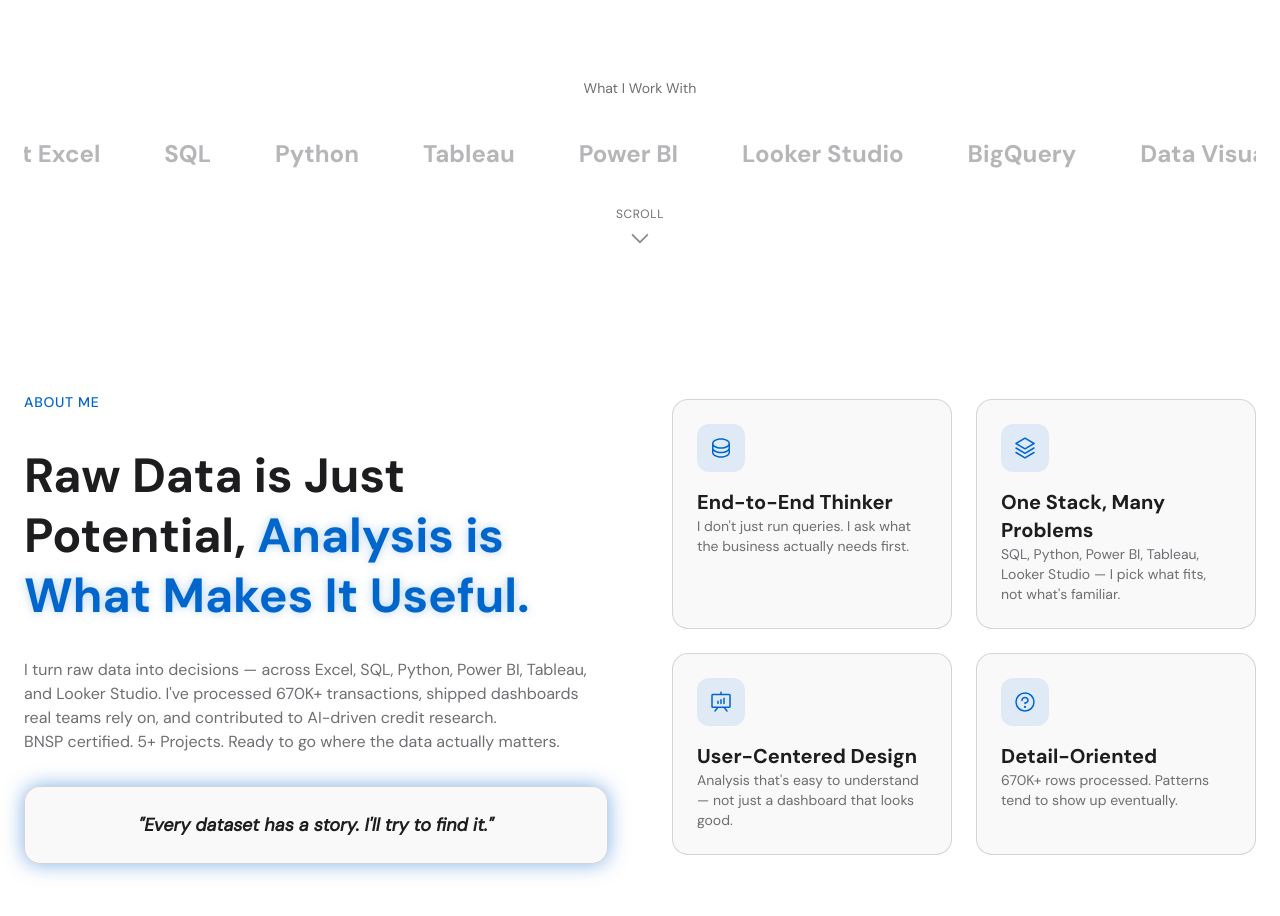
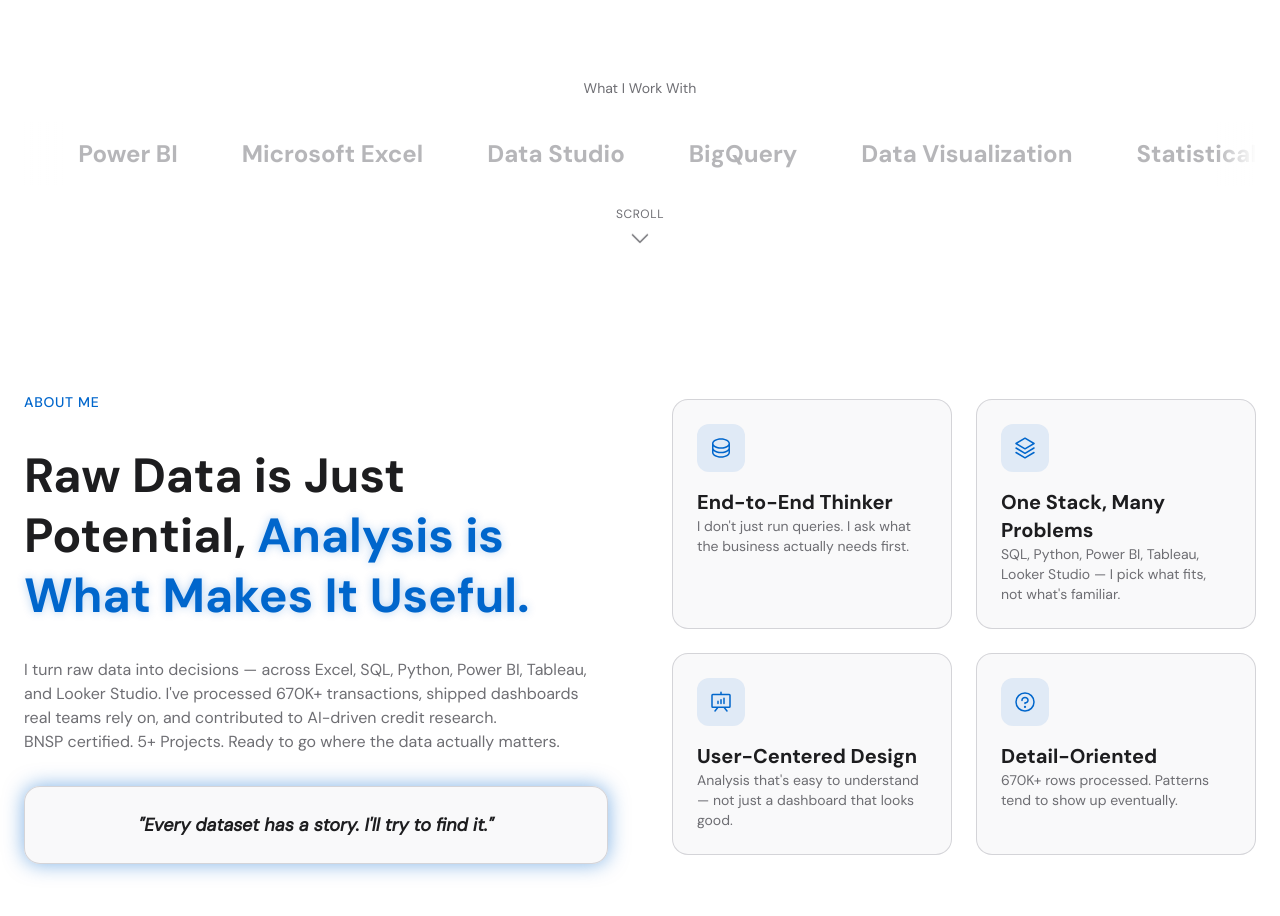
Before and after one commit to Hendryawan99/portfolio, a React (Vite) app: page / in a window 1280 px wide. Shown: the part 852-1768 px from the top of the page. Built offline with nearby package versions, Linux system fonts and the light colour scheme.

Commit message:
Fix skills section

```diff
--- a/src/sections/Hero.jsx
+++ b/src/sections/Hero.jsx
@@ -10,12 +10,12 @@ import { FaLinkedin, FaGithub, FaInstagram } from "react-icons/fa";
 import { cv_link } from "@/config/cv";
 
 const skills = [
-  "Microsoft Excel",
   "SQL",
   "Python",
   "Tableau",
   "Power BI",
-  "Looker Studio",
+  "Microsoft Excel",
+  "Data Studio",
   "BigQuery",
   "Data Visualization",
   "Statistical Analysis",
@@ -178,13 +178,15 @@ export const Hero = () => {
             What I Work With
           </p>
           <div className="relative overflow-hidden">
-            <div className="flex animate-marquee">
+            {/* Fade kiri */}
+            <div className="absolute left-0 top-0 h-full w-10 bg-linear-to-r from-background to-transparent z-10 pointer-events-none" />
+            {/* Fade kanan */}
+            <div className="absolute right-0 top-0 h-full w-10 bg-linear-to-l from-background to-transparent z-10 pointer-events-none" />
+
+            <div className="flex animate-marquee w-max">
               {[...skills, ...skills].map((skill, idx) => (
                 <div key={idx} className="shrink-0 px-8 py-4">
-                  <span
-                    className="text-2xl font-bold text-muted-foreground/50
-                                hover:text-muted-foreground hover:scale-105 transition-colors cursor-default"
-                  >
+                  <span className="text-2xl font-bold text-muted-foreground/50 hover:text-muted-foreground transition-colors cursor-default">
                     {skill}
                   </span>
                 </div>
```
